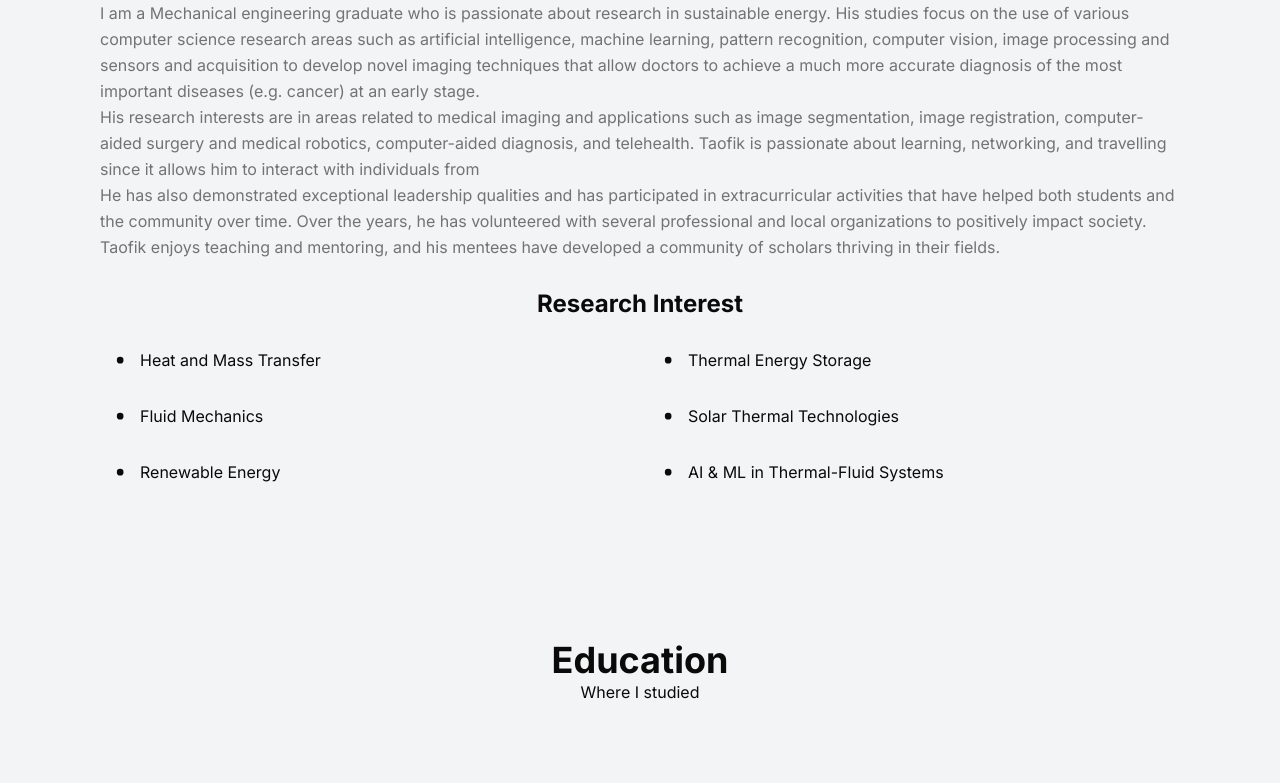
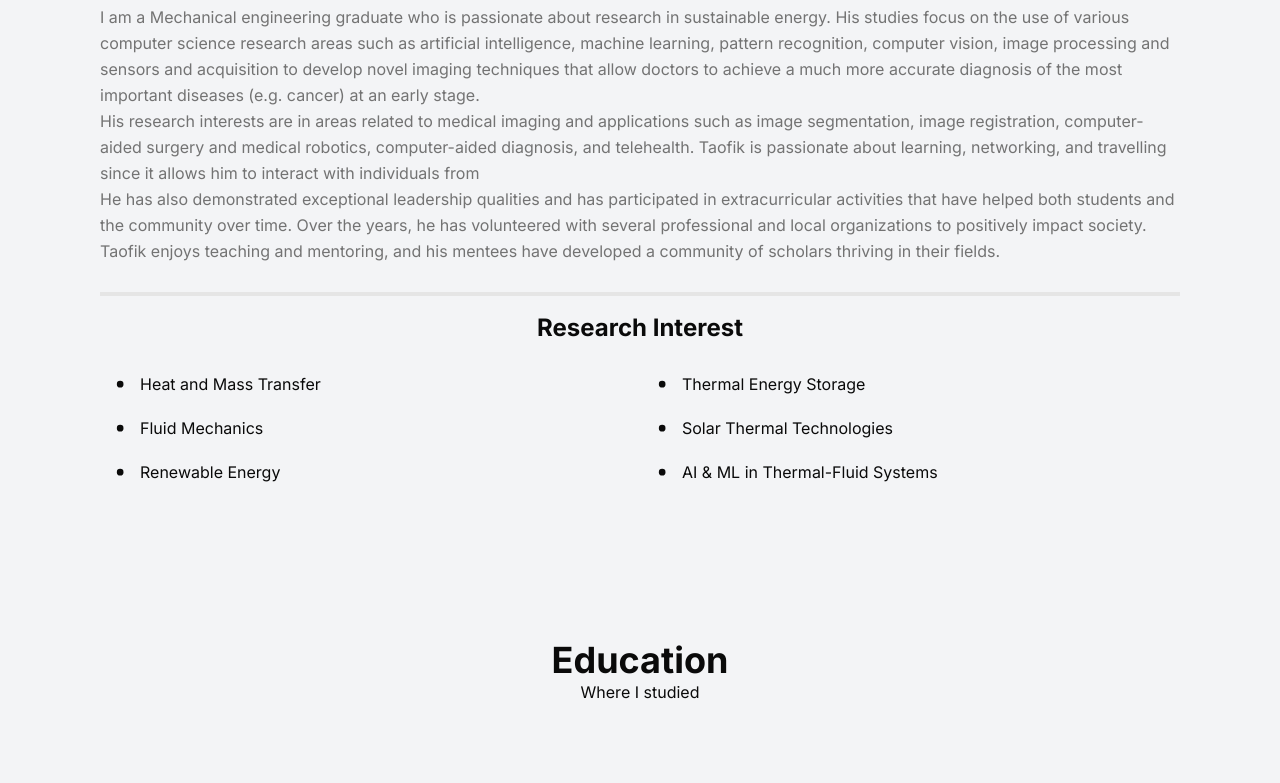
Before and after one commit to really-riel/AdeoluAcademicPortfolio, a Next.js app: page / in a window 1280 px wide. Shown: the part 1052-1835 px from the top of the page. Built offline with nearby package versions, Linux system fonts and the light colour scheme.

Commit message:
Update About.tsx

```diff
--- a/components/Home/About/About.tsx
+++ b/components/Home/About/About.tsx
@@ -8,7 +8,7 @@ const About = () => {
   return (
     <section
       id="about"
-      className=" relative py-16 bg-gray-100 dark:bg-gray-900"
+      className=" relative py-16 bg-gray-100 dark:bg-gray-900 border-t-4"
     >
       {/* svg */}
       <svg
@@ -63,11 +63,11 @@ const About = () => {
 
           {/* research interest */}
 
-          <div className="mt-7 flex flex-col gap-5">
+          <div className="mt-7 flex flex-col gap-5 border-t-4 pt-4">
             <h3 className="text-2xl font-bold text-center">
               Research Interest
             </h3>
-            <ul className="grid grid-cols-1 sm:grid-cols-2 gap-4 pt4 ">
+            <ul className="grid grid-cols-1 sm:grid-cols-2 gap-1  ">
               {researchInterest.map((interest: string, index) => {
                 return (
                   <div className="flex items-center" key={index}>
```
